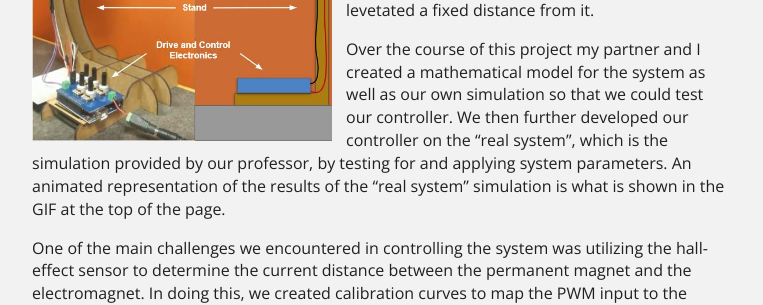
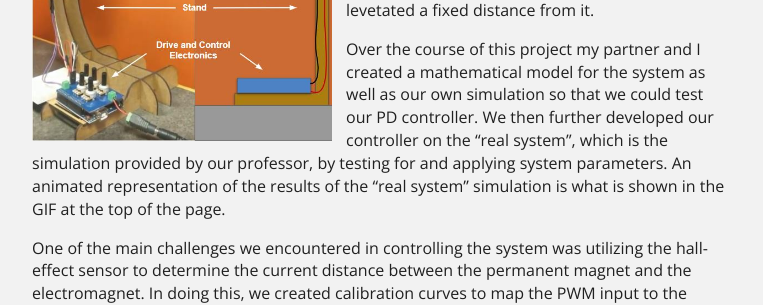
Before and after one commit to MarkG98/MarkG98.github.io, a Jekyll site: the page built from projects/project-7.md, in a window 1280 px wide and 900 px high, scrolled down 677 px. Shown: the part 222-527 px from the top of the window, without its empty margins (258-1021 px from the left). Built offline with Jekyll 4.4.1, drawn with Linux system fonts in a browser that asks for light colours.

```diff
--- a/projects/project-7.md
+++ b/projects/project-7.md
@@ -18,7 +18,7 @@ summary:  Modeled the magnetic levitation system and designed as well as impleme
 
 <h2 style="text-align: center;">Animated Simulation</h2>
 
-<img src="../images/MagLev.gif">
+<img style="margin-left: 3em" src="../images/MagLev.gif">
 
 Above is a simulation of a magnetic levitation apparatus for which another peer and I designed and implemented a controller. Originally, this project was meant to be carried out with a physical apparatus; however, because of the COVID-19 pandemic, a highly realistic simulation of the system was utilized.
 
@@ -26,7 +26,7 @@ Above is a simulation of a magnetic levitation apparatus for which another peer
 
 The system is shown in the diagram to the left and consists of an electromagnet, a Hall Effect sensor, a permanent magnet, drive control electronics, and a stand to hold the electromagnet in the air. The goal of the project was to change the voltage across the electromagnet such that the permanent magnet levetated a fixed distance from it.
 
-Over the course of this project my partner and I created a mathematical model for the system as well as our own simulation so that we could test our controller. We then further developed our controller on the "real system", which is the simulation provided by our professor, by testing for and applying system parameters. An animated representation of the results of the "real system" simulation is what is shown in the GIF at the top of the page.
+Over the course of this project my partner and I created a mathematical model for the system as well as our own simulation so that we could test our PD controller. We then further developed our controller on the "real system", which is the simulation provided by our professor, by testing for and applying system parameters. An animated representation of the results of the "real system" simulation is what is shown in the GIF at the top of the page.
 
 One of the main challenges we encountered in controlling the system was utilizing the hall-effect sensor to determine the current distance between the permanent magnet and the electromagnet. In doing this, we created calibration curves to map the PWM input to the electromagnet to the Hall Effect sensor's voltage reading with no permanent magnet present and a mapping between the hall-effect sensor reading and the position of the permanent magnet with the electromagnet off. Using the fact that the magnetic fields from both magnets superimpose to induce a voltage on the Hall Effect sensor, we used a combination of these two mappings to determine the permanent magnet position for any PWM input to the electromagnet.
 
```
